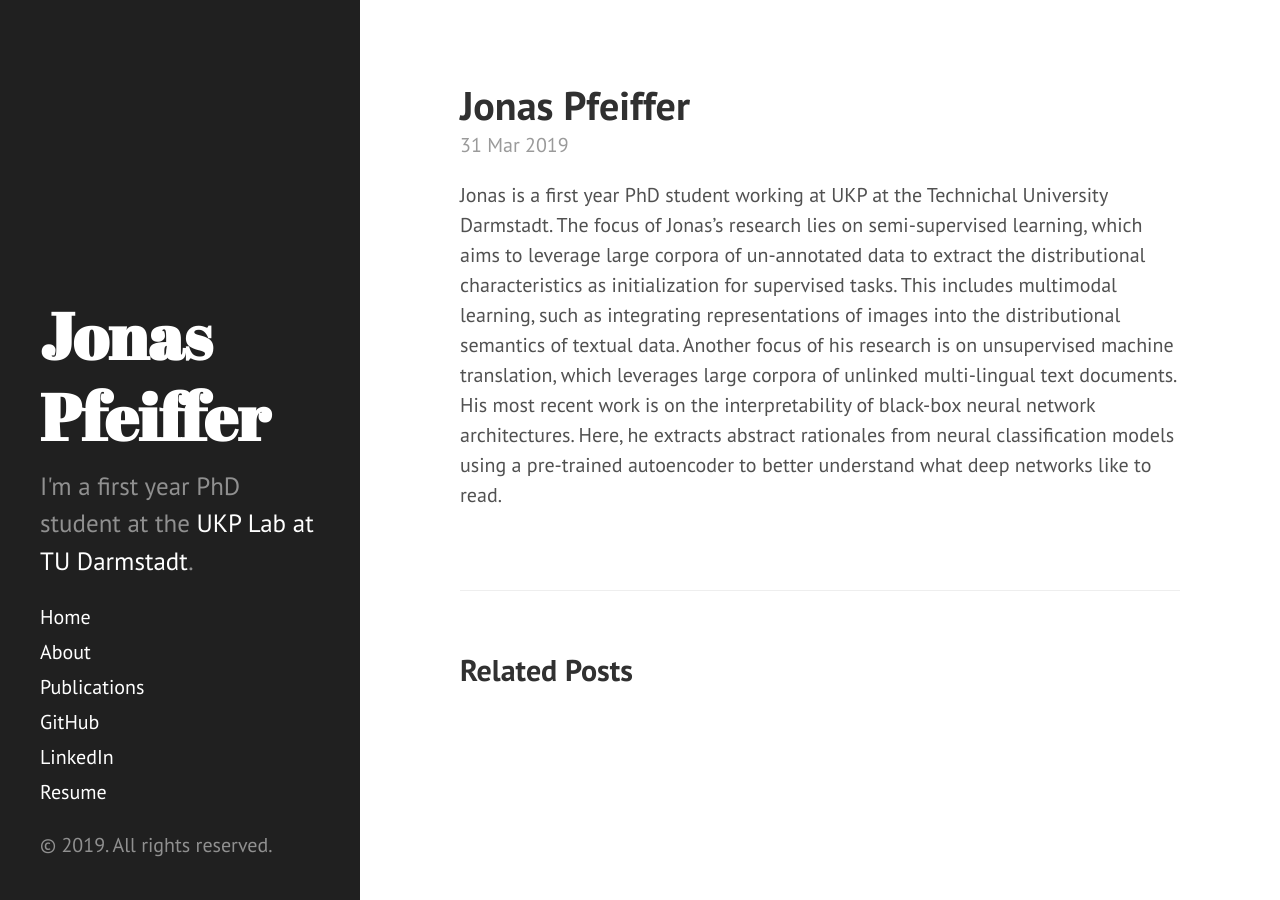
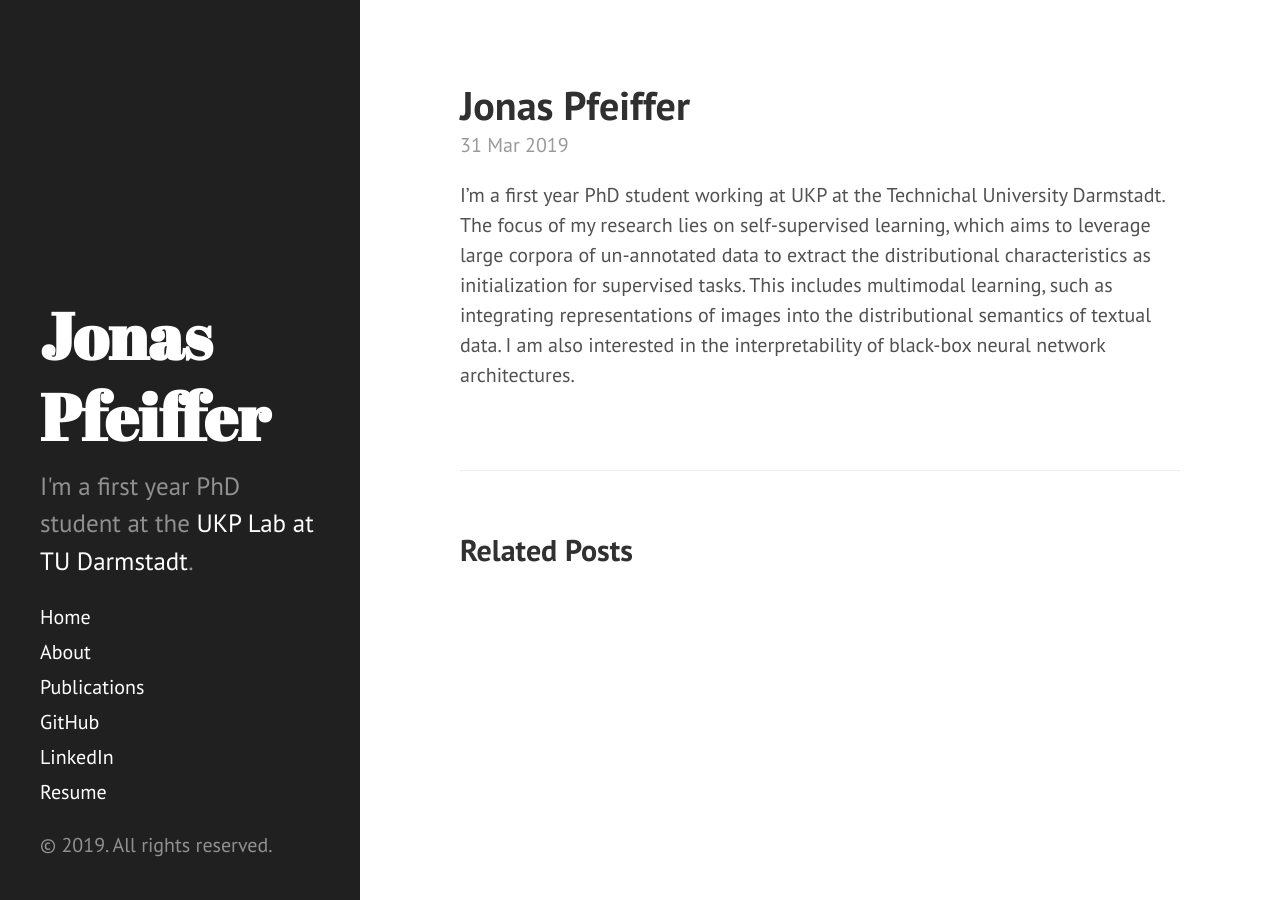
Before and after one commit to JoPfeiff/JoPfeiff_github_io, a Jekyll site: the page built from _posts/2019-03-31-cv.md, in a window 1280 px wide. Built offline with Jekyll 4.4.1, drawn with Linux system fonts in a browser that asks for light colours; Markdown is read by kramdown in place of the engine named in the settings.

Commit message:
updated about me to be in first person

```diff
--- a/_posts/2019-03-31-cv.md
+++ b/_posts/2019-03-31-cv.md
@@ -3,4 +3,4 @@
 title: Jonas Pfeiffer
 ---
 
-Jonas is a first year PhD student working at UKP at the Technichal University Darmstadt. The focus of Jonas’s research lies on semi-supervised learning, which aims to leverage large corpora of un-annotated data to extract the distributional characteristics as initialization for supervised tasks. This includes multimodal learning, such as integrating representations of images into the distributional semantics of textual data. Another focus of his research is on unsupervised machine translation, which leverages large corpora of unlinked multi-lingual text documents. His most recent work is on the interpretability of black-box neural network architectures. Here, he extracts abstract rationales from neural classification models using a pre-trained autoencoder to better understand what deep networks like to read.
+I'm a first year PhD student working at UKP at the Technichal University Darmstadt. The focus of my research lies on self-supervised learning, which aims to leverage large corpora of un-annotated data to extract the distributional characteristics as initialization for supervised tasks. This includes multimodal learning, such as integrating representations of images into the distributional semantics of textual data. I am also interested in the interpretability of black-box neural network architectures.
```
